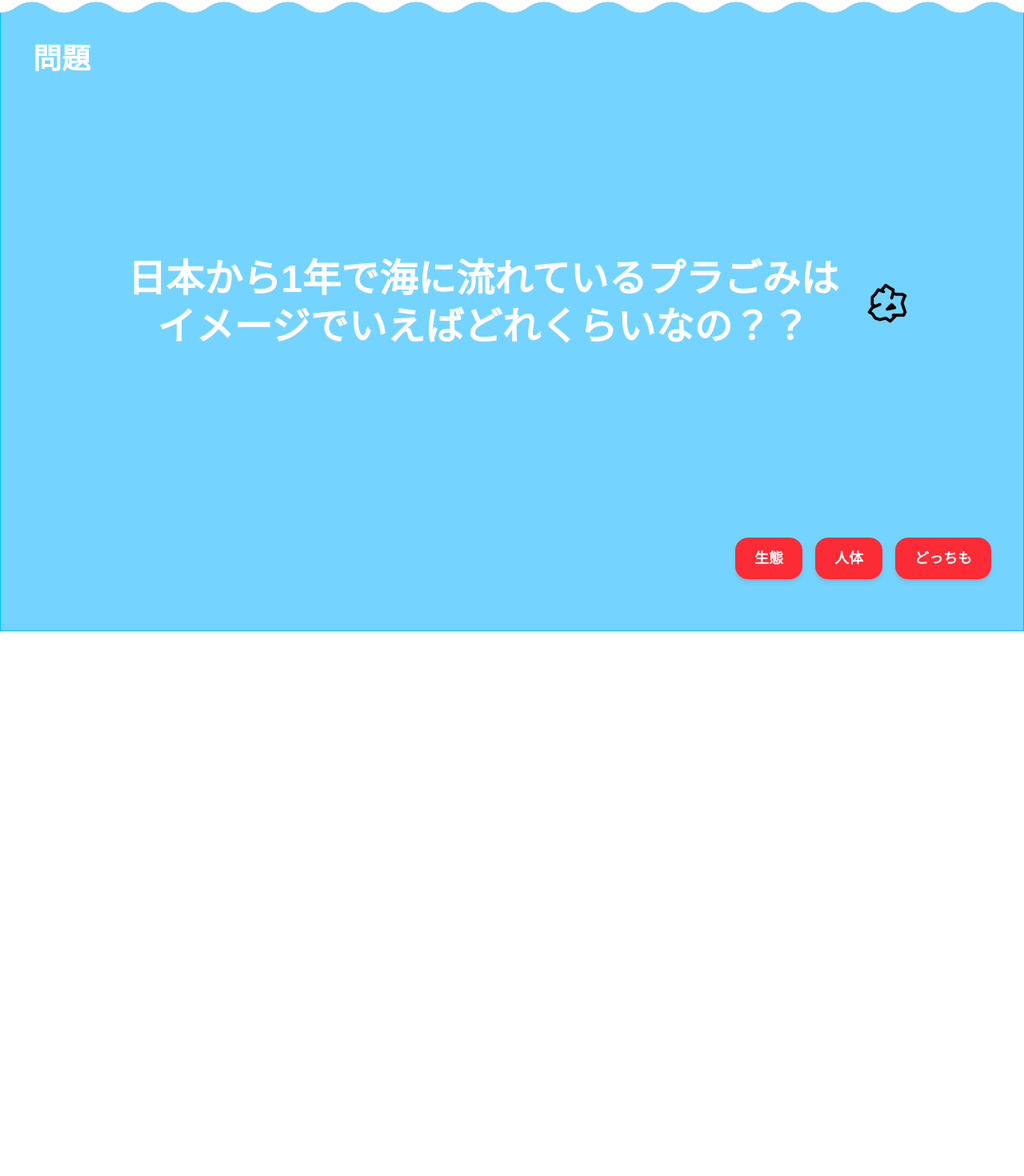
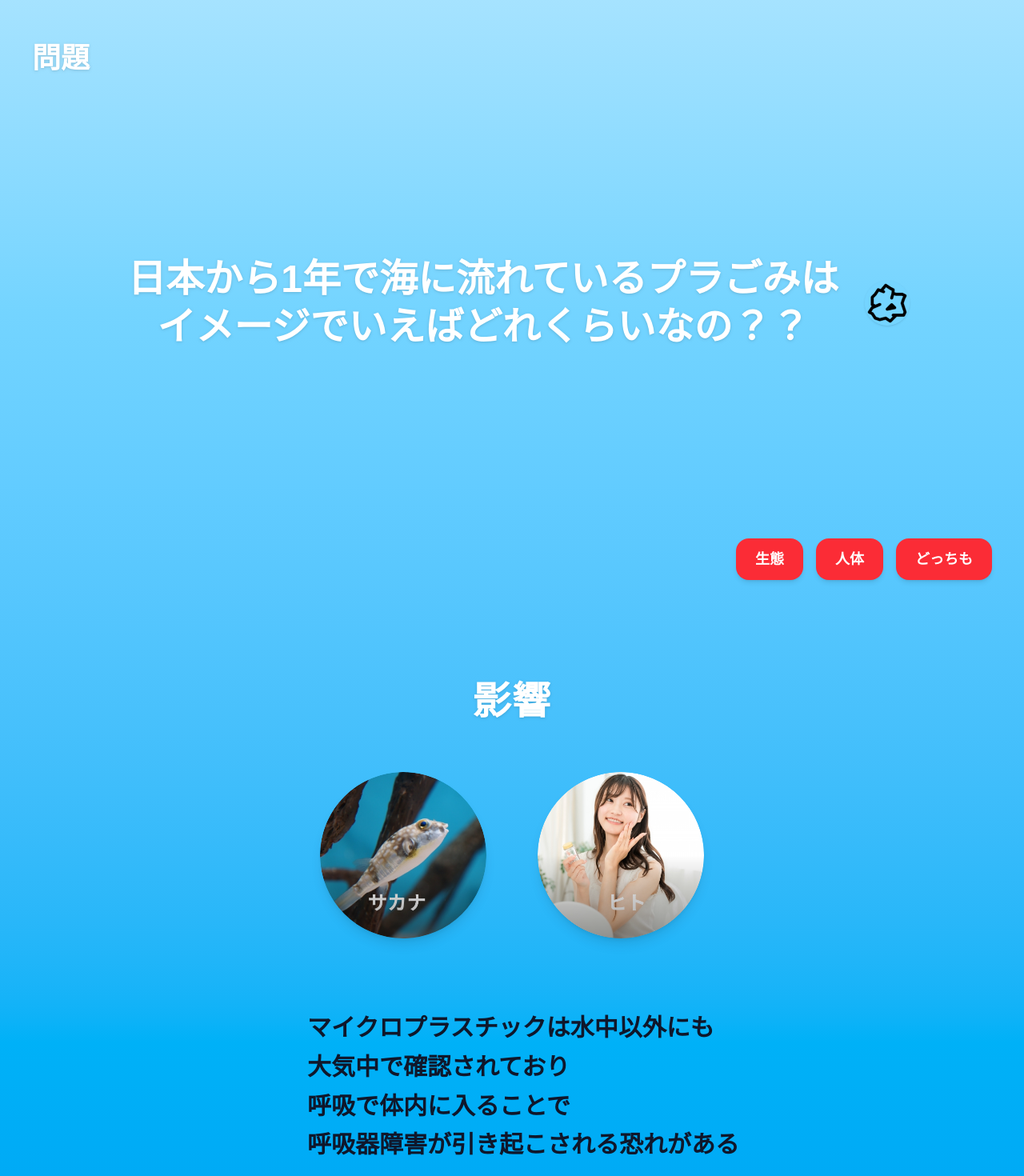
Before and after one commit to halt0413/hack-for-change, a Next.js app in the folder apps/frontend/: page /web in a window 1280 px wide. Shown: the part 811-2281 px from the top of the page at 80% size. Before the commit the page ends 1600 px from the top, so only its background shows below. Built offline with nearby package versions, Linux system fonts and the light colour scheme.

Commit message:
WebInfluenceの画面作成

```diff
--- a/apps/frontend/src/features/web/components/WebContainer/index.tsx
+++ b/apps/frontend/src/features/web/components/WebContainer/index.tsx
@@ -1,11 +1,12 @@
 "use client";
 
-import WebProblem from "../WebProblem";
+import { WebProblem } from "../WebProblem";
+import { WebInfluence } from "../WebInfluence";
 import { Weblastic } from "../Webplastic";
 
 export const WebContainer = () => {
   return (
-    <div className="bg-gradient-to-b from-white via-sky-50 to-white text-sky-900">
+    <div className="bg-gradient-to-b from-white via-sky-100 via-sky-200 via-sky-300 to-sky-500 text-sky-900">
       <section className="w-full min-h-screen">
         <Weblastic />
       </section>
@@ -13,6 +14,10 @@ export const WebContainer = () => {
       <section className="w-full min-h-screen">
         <WebProblem />
       </section>
+
+      <section className="w-full min-h-screen">
+        <WebInfluence />
+      </section>
     </div>
   );
-};
+}
--- /dev/null
+++ b/apps/frontend/src/features/web/components/WebInfluence/index.tsx
@@ -0,0 +1,44 @@
+"use client";
+
+import Image from "next/image";
+
+const frames = [
+  { id: "fish", title: "サカナ", src: "/sakana.png" },
+  { id: "human", title: "ヒト", src: "/hito.png" },
+];
+
+export const WebInfluence = () => {
+  return (
+    <main className="min-h-screen bg-transparent text-white">
+      <div className="max-w-5xl mx-auto px-6 py-16 flex flex-col items-center">
+        <h1 className="text-5xl font-bold tracking-wide mb-16 drop-shadow">影響</h1>
+
+        <div className="flex flex-row items-center justify-center gap-16">
+          {frames.map(({ id, title, src }) => (
+            <div key={id} className="flex flex-col items-center">
+              <div className="relative w-52 h-52 rounded-full overflow-hidden shadow-lg">
+                <Image
+                  src={src}
+                  alt={title}
+                  fill
+                  className="object-cover"
+                />
+                <div className="absolute inset-0 bg-gradient-to-t from-black/40 via-transparent to-transparent" />
+              </div>
+            </div>
+          ))}
+        </div>
+
+        <p className="mt-16 text-3xl font-bold leading-relaxed text-slate-900 text-left rounded-2xl px-6 py-6 w-[720px] max-w-full translate-x-20">
+          マイクロプラスチックは水中以外にも
+          <br />
+          大気中で確認されており
+          <br />
+          呼吸で体内に入ることで
+          <br />
+          呼吸器障害が引き起こされる恐れがある
+        </p>
+      </div>
+    </main>
+  );
+}
--- a/apps/frontend/src/features/web/components/WebProblem/index.tsx
+++ b/apps/frontend/src/features/web/components/WebProblem/index.tsx
@@ -7,7 +7,7 @@ type Props = {
   onAnswer?: () => void;
 };
 
-export default function WebProblem({ onAnswer }: Props) {
+export const WebProblem = ({ onAnswer }: Props) => {
   const waveMaskStyle: CSSProperties = {
     ["--mask" as string]:
       "radial-gradient(33.6px at 50% 47px, #000 99%, #0000 101%) calc(50% - 40px) 0/80px 100% repeat-x, radial-gradient(33.6px at 50% -27px, #0000 99%, #000 101%) 50% 20px/80px calc(100% - 20px) repeat-x",
@@ -16,20 +16,20 @@ export default function WebProblem({ onAnswer }: Props) {
   };
 
   return (
-    <main className="min-h-screen bg-white">
+    <main className="min-h-screen bg-transparent text-white">
       <section
-        className="relative w-full min-h-screen bg-sky-300 border border-sky-400 shadow-lg overflow-hidden flex"
+        className="relative w-full min-h-screen overflow-hidden flex"
         style={waveMaskStyle}
       >
         {/* コンテンツ */}
         <div className="relative flex flex-col flex-1 px-10 py-16">
           {/* 「問題」ラベル */}
-          <p className="text-white text-4xl font-bold mb-8">問題</p>
+          <p className="text-4xl font-bold mb-8 drop-shadow">問題</p>
 
           {/* 質問テキスト */}
           <div className="flex-1 flex flex-col md:flex-row items-center justify-center gap-6 text-center">
             <div className="max-w-4xl translate-x-4">
-              <p className="text-white text-5xl font-bold leading-tight">
+              <p className="text-5xl font-bold leading-tight drop-shadow">
                 日本から1年で海に流れているプラごみは
                 <br />
                 イメージでいえばどれくらいなの？？
@@ -37,7 +37,7 @@ export default function WebProblem({ onAnswer }: Props) {
             </div>
 
             {/* ゴミアイコン */}
-            <div className="w-14 h-14 md:ml-6 rounded-full bg-sky-300/70 flex items-center justify-center overflow-hidden">
+            <div className="w-14 h-14 md:ml-6 rounded-full bg-sky-300/70 flex items-center justify-center overflow-hidden shadow">
               <Image
                 src="/gomi.png"
                 alt="ごみのアイコン"
```
Also changed, not shown: apps/frontend/public/hito.png (added), apps/frontend/public/sakana.png (added).
